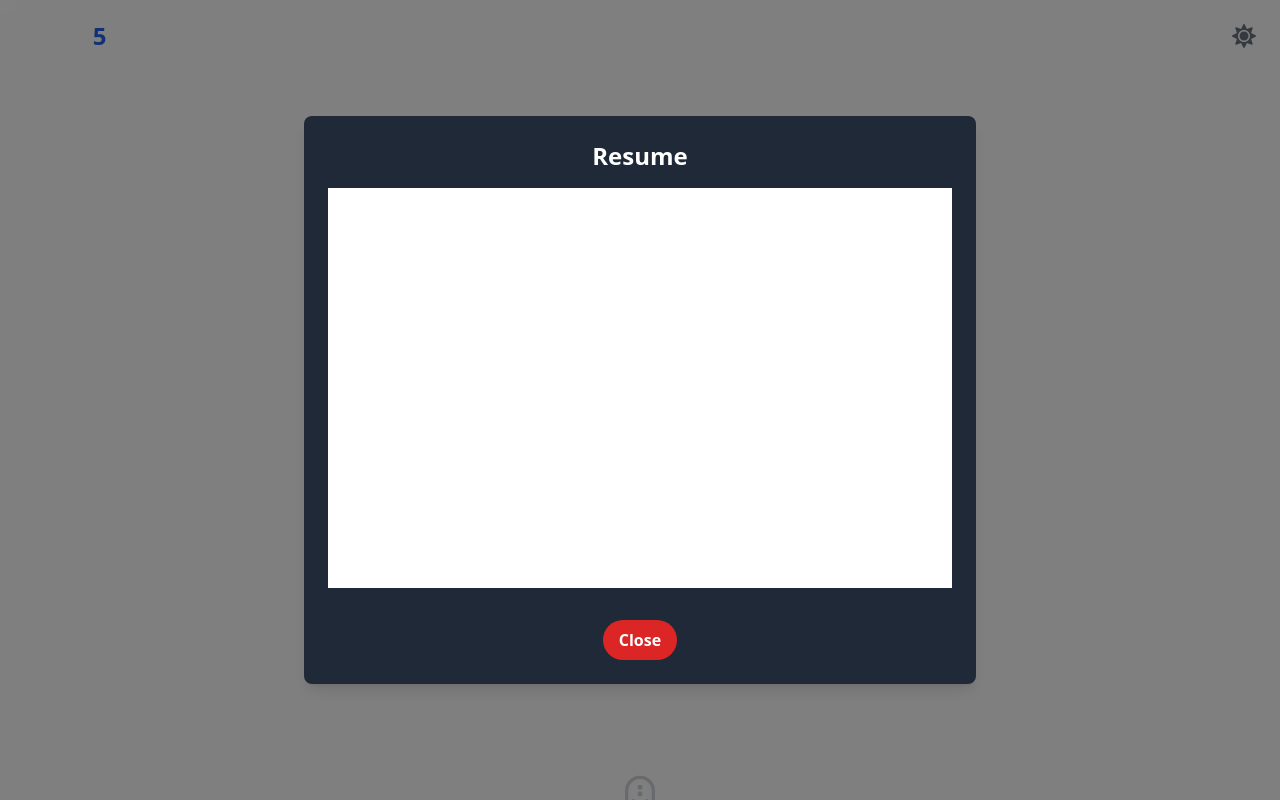
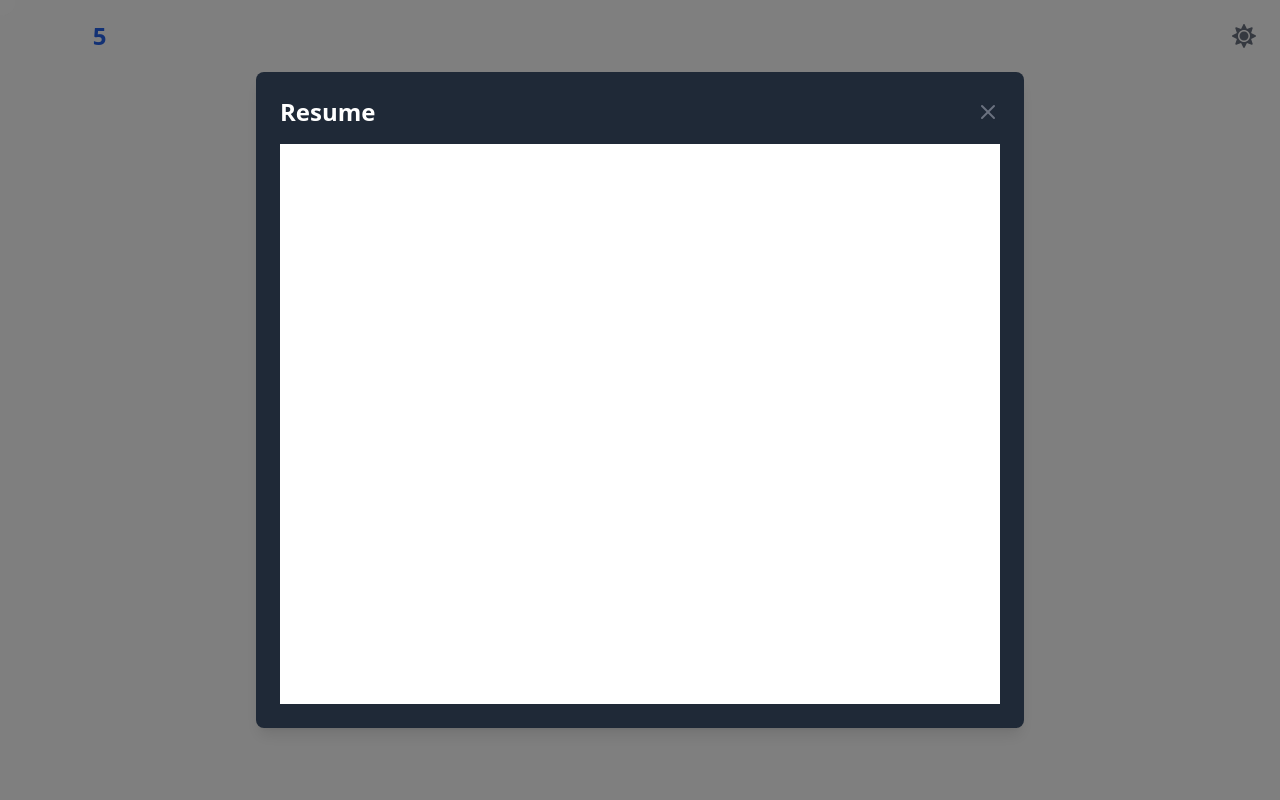
Before and after one commit to rishmi5h/portfolio, a React (Vite) app: page / in a window 1280 px wide. Both pictures are taken after a click on the button "resume". Shown: the top 800 px of the page. Built offline with nearby package versions, Linux system fonts and the light colour scheme.

Commit message:
Update Home.tsx

```diff
--- a/src/pages/Home.tsx
+++ b/src/pages/Home.tsx
@@ -1,5 +1,5 @@
 import React, { useState } from 'react';
-import { FiEye } from 'react-icons/fi';
+import { FiEye, FiX } from 'react-icons/fi';
 import { HashLink as Link } from 'react-router-hash-link';
 import { darkModeColor, lightModeColor } from '../constants/colors.tsx';
 import { useTheme } from '../contexts/ThemeContext.tsx';
@@ -8,105 +8,82 @@ const Home = () => {
   const { isDarkMode } = useTheme();
   const [showPopup, setShowPopup] = useState(false);
 
-  const handleButtonClick = () => {
-    setShowPopup(true);
-  };
-
-  const handleClosePopup = () => {
-    setShowPopup(false);
-  };
+  const handleButtonClick = () => setShowPopup(true);
+  const handleClosePopup = () => setShowPopup(false);
 
   return (
     <>
       <div
-        className={` ${isDarkMode ? darkModeColor : lightModeColor} transition-colors duration-300`}
+        className={`flex min-h-screen flex-col items-center justify-center ${isDarkMode ? darkModeColor : lightModeColor} transition-colors duration-300`}
         id="home"
       >
-        <div className="flex min-h-[88vh] items-center justify-center">
-          <div className="space-y-6 text-center">
+        <div className="space-y-8 px-4 text-center">
           <h2
             className={`text-2xl font-light ${isDarkMode ? 'text-gray-300' : 'text-gray-700'}`}
           >
             <Link
-                className="border-b border-dotted border-current hover:text-blue-600"
+              className="border-b border-dotted border-current transition-colors duration-300 hover:text-blue-600"
               to="#about"
             >
               who am i ?
             </Link>
           </h2>
-            <h1 className={`text-7xl font-bold text-blue-600`}>
+          <h1 className="text-6xl font-bold text-blue-600 sm:text-7xl">
             rishabh mishra
           </h1>
           <p
-              className={`text-2xl font-bold ${isDarkMode ? 'text-gray-300' : 'text-gray-700'}`}
+            className={`text-xl font-medium sm:text-2xl ${isDarkMode ? 'text-gray-300' : 'text-gray-700'}`}
           >
             software engineer - India
           </p>
           <button
             aria-label="View Resume"
-              className="inline-flex items-center rounded-full bg-pink-600 px-4 py-2 font-bold text-white hover:bg-pink-700"
+            className="inline-flex items-center rounded-full bg-pink-600 px-6 py-3 font-bold text-white transition-colors duration-300 hover:bg-pink-700"
             onClick={handleButtonClick}
           >
             <span className="mr-2">resume</span>
-              <FiEye className="h-4 w-4 font-bold" />
+            <FiEye className="h-5 w-5" />
           </button>
         </div>
-        </div>
-        <div className="mt-2 flex justify-center">
-          <a className="animate-bounce" href="#about">
+        <div className="mt-16">
+          <a className="block animate-bounce" href="#about">
             <svg
-              className={`h-10 w-10 text-blue-600 ${isDarkMode ? 'text-gray-300' : 'text-gray-700'}`}
+              className={`h-10 w-10 ${isDarkMode ? 'text-gray-300' : 'text-gray-700'}`}
               fill="none"
               stroke="currentColor"
               viewBox="0 0 24 24"
               xmlns="http://www.w3.org/2000/svg"
             >
-              <rect
-                fill="none"
-                height="21"
-                rx="8"
-                ry="8"
-                stroke="currentColor"
-                strokeWidth="2"
-                width="16"
-                x="4"
-                y="2"
-              ></rect>
-              <circle cx="12" cy="8" fill="currentColor" r="1"></circle>
-              <circle cx="12" cy="12" fill="currentColor" r="1"></circle>
               <path
-                d="M8 16l4 4 4-4"
-                fill="none"
+                d="M19 14l-7 7m0 0l-7-7m7 7V3"
                 strokeLinecap="round"
                 strokeLinejoin="round"
-                strokeWidth="2"
-              ></path>
+                strokeWidth={2}
+              />
             </svg>
           </a>
         </div>
       </div>
 
       {showPopup && (
-        <div className="fixed inset-0 flex items-center justify-center bg-black bg-opacity-50 p-4">
+        <div className="fixed inset-0 z-50 flex items-center justify-center bg-black bg-opacity-50 p-4">
           <div
-            className={`rounded-lg p-4 shadow-lg sm:p-6 ${isDarkMode ? 'bg-gray-800 text-white' : 'bg-white text-black'} w-full max-w-sm sm:max-w-lg md:max-w-2xl`}
+            className={`rounded-lg p-6 shadow-lg ${isDarkMode ? 'bg-gray-800 text-white' : 'bg-white text-black'} w-full max-w-3xl`}
           >
-            <h2 className="mb-2 text-center text-xl font-bold sm:mb-4 sm:text-2xl">
-              Resume
-            </h2>
+            <div className="mb-4 flex items-center justify-between">
+              <h2 className="text-2xl font-bold">Resume</h2>
+              <button
+                className="text-gray-500 transition-colors duration-300 hover:text-gray-700"
+                onClick={handleClosePopup}
+              >
+                <FiX className="h-6 w-6" />
+              </button>
+            </div>
             <iframe
-              className="h-[300px] w-full sm:h-[400px]"
+              className="h-[70vh] w-full"
               src="/assets/resume.pdf"
               title="Resume PDF"
             ></iframe>
-            <div className="mt-2 flex justify-center sm:mt-4">
-              <button
-                className="mt-2 inline-flex items-center rounded-full bg-red-600 px-3 py-1 text-sm font-bold text-white hover:bg-red-700 sm:mt-4 sm:px-4 sm:py-2 sm:text-base"
-                onClick={handleClosePopup}
-              >
-                Close
-              </button>
-            </div>
           </div>
         </div>
       )}
```
Lines whose indentation alone changed are shown as unchanged.
